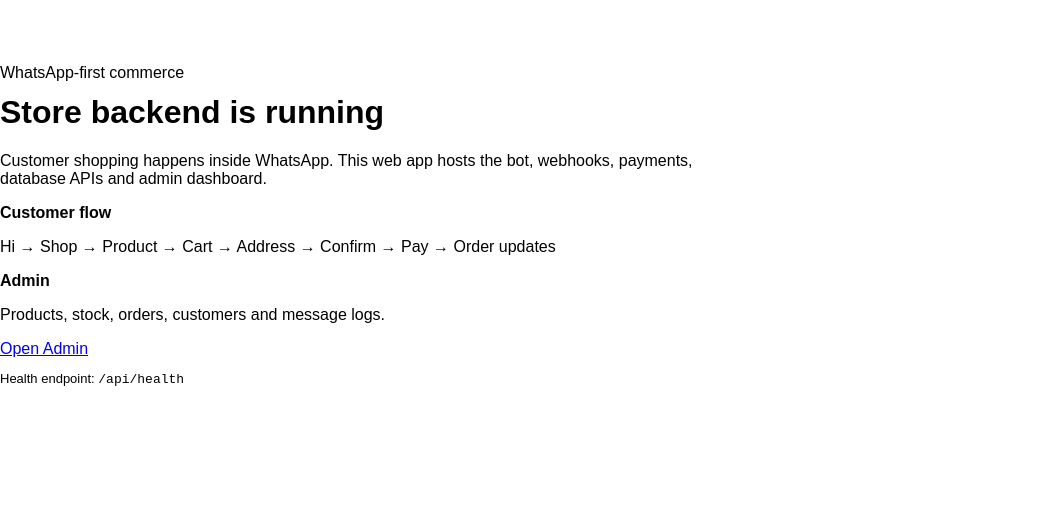
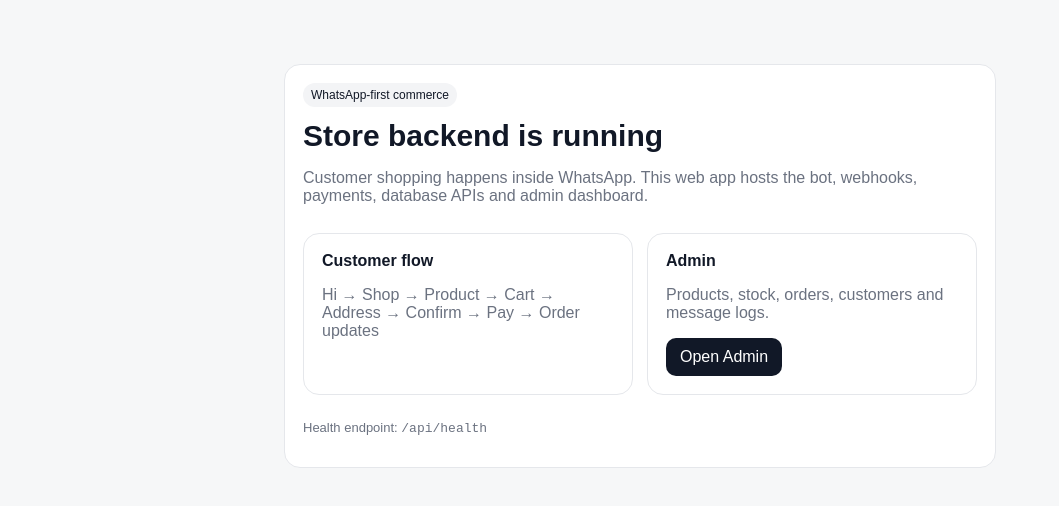
Before and after one commit to amnas-cubixmet/WhatsApp, a Next.js app: page / in a window 1280 px wide. Shown: the top 506 px of the page, without its empty margins (0-1059 px from the left). Built offline with nearby package versions, Linux system fonts and the light colour scheme.

Commit message:
Finish app shell

```diff
--- a/app/layout.tsx
+++ b/app/layout.tsx
@@ -1,12 +1,14 @@
+import "./globals.css";
+
 export const metadata = {
   title: "WhatsApp Commerce",
-  description: "WhatsApp-first commerce backend",
+  description: "WhatsApp-first commerce backend and admin",
 };
 
 export default function RootLayout({ children }: { children: React.ReactNode }) {
   return (
     <html lang="en">
-      <body style={{ fontFamily: "Arial, sans-serif", margin: 0 }}>{children}</body>
+      <body>{children}</body>
     </html>
   );
 }
```
